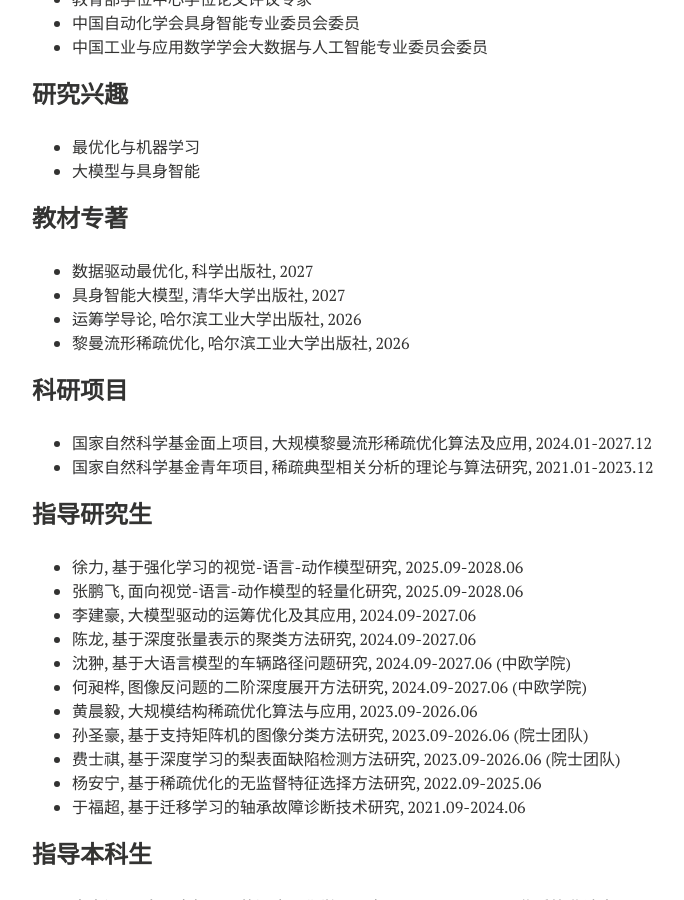
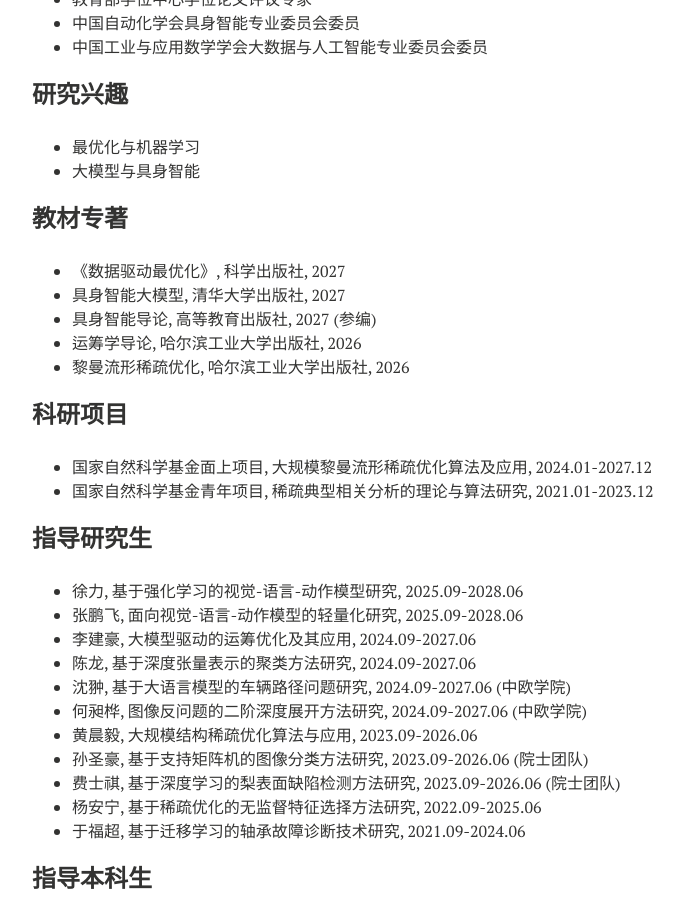
Before and after one commit to xianchaoxiu/xianchaoxiu.github.io, a Jekyll site: the page built from chinese/index.md, in a window 1280 px wide and 900 px high, scrolled down 536 px. Shown: the whole window, without its empty margins (288-972 px from the left). Built offline with Jekyll 4.4.1, drawn with Linux system fonts in a browser that asks for light colours; nearby versions of some CDN libraries.

Commit message:
Update index.md

```diff
--- a/chinese/index.md
+++ b/chinese/index.md
@@ -34,8 +34,9 @@ share: false
 
 
 ### 教材专著
-* 数据驱动最优化, 科学出版社, 2027 <br>
+* 《数据驱动最优化》, 科学出版社, 2027 <br>
 * 具身智能大模型, 清华大学出版社, 2027 <br>
+* 具身智能导论, 高等教育出版社, 2027 (参编) <br>
 * 运筹学导论, 哈尔滨工业大学出版社, 2026 <br>
 * 黎曼流形稀疏优化, 哈尔滨工业大学出版社, 2026 <br>
 
```
